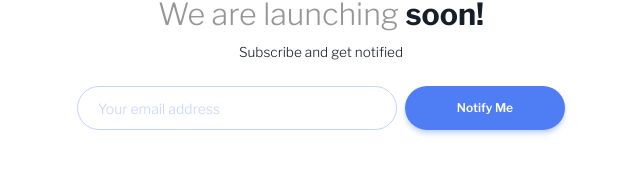
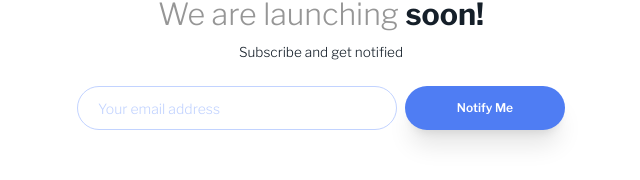
Before and after one commit to elvisowusu/ping-page, a React (Vite) app: page / in a window 1280 px wide. Shown: the part 164-344 px from the top of the page, without its empty margins (319-959 px from the left). Built offline with nearby package versions, Linux system fonts and the light colour scheme.

Commit message:
added shadows

```diff
--- a/src/App.jsx
+++ b/src/App.jsx
@@ -44,7 +44,7 @@ function App() {
         <p className='text-xs mb-2 text-LightRed italic text-left pl-5'>{errors.email?.message}</p>
         </div>
         <input
-          className='cursor-pointer bg-Colorblue text-white text-xs rounded-3xl h-9 sm:h-10 md:h-10 lg:h-11 font-semibold mb-[4rem] sm:w-[10rem] shadow-md shadow-PaleBlue hover:border hover:border-Colorblue hover:text-Colorblue hover:bg-white sm:px-6 md:px-11'
+          className='cursor-pointer bg-Colorblue text-white text-xs rounded-3xl h-9 sm:h-10 md:h-10 lg:h-11 font-semibold mb-[4rem] sm:w-[10rem] shadow-md md:shadow-lg lg:shadow-xl shadow-PaleBlue hover:border hover:border-Colorblue hover:text-Colorblue hover:bg-white sm:px-6 md:px-11'
           value="Notify Me"
           type="submit"
         />
```
